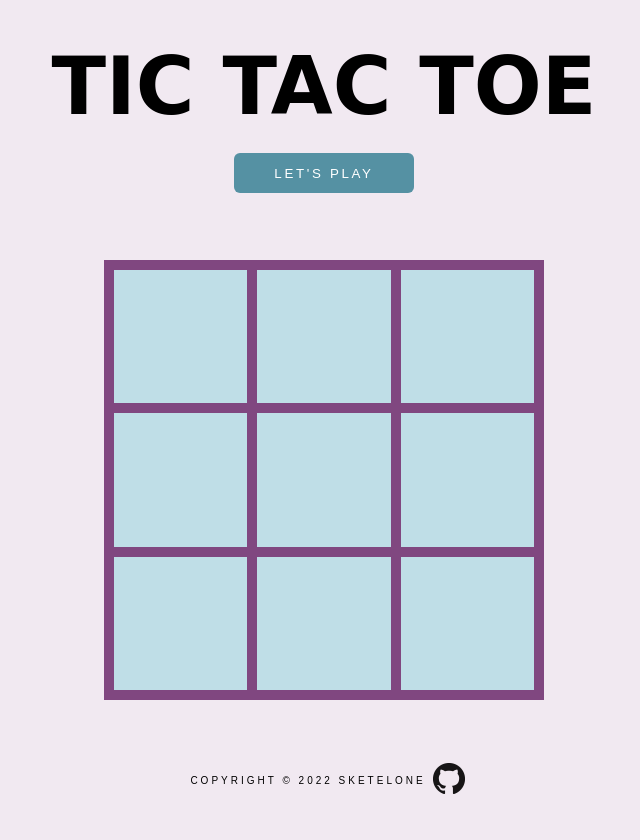
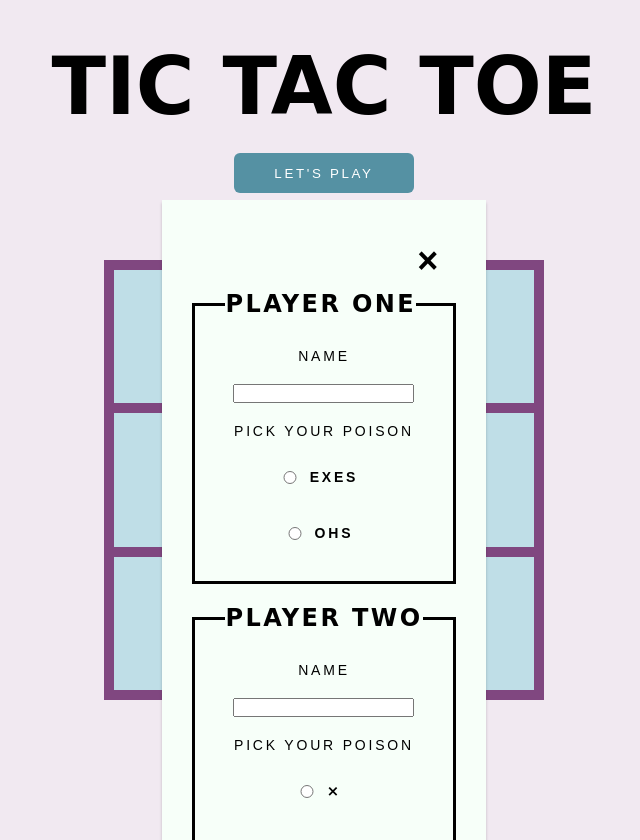
Before and after one commit to sketelone/odin-tictactoe, a plain HTML site: page index.html in a window 1280 px wide. Both pictures are taken after a click on the button "LET'S PLAY". Shown: the whole page, without its empty margins (316-956 px from the left). Drawn offline with Linux system fonts and the light colour scheme; a web font is replaced by a local one.

Commit message:
Update form

```diff
--- a/index.html
+++ b/index.html
@@ -14,7 +14,41 @@
 <body>
     <div class="header">
         TIC TAC TOE
-        <button id="start-game">LET'S PLAY</button>
+        <button id="open-form" onclick="openForm()">LET'S PLAY</button>
+    </div>
+    <div class="form-popup" id="player-form">
+        <form action="" method="">
+            <button type="button" id="close-form" onclick="closeForm()">&times;</button>
+            <fieldset class="player-one">
+                <legend>PLAYER ONE</legend>
+                <label for="name">NAME</label>
+                <input type="text" id="name" name="name" autocomplete="off" required>
+                <label>PICK YOUR POISON</label>
+                <div class="group">
+                    <input type="radio" id="radio1" name="piece1" value="X">
+                    <label for="radio1">EXES</label>
+                </div>
+                <div class="group">
+                    <input type="radio" id="radio2" name="piece1" value="O">
+                    <label for="radio2">OHS</label>
+                </div>
+            </fieldset>
+            <fieldset class="player-two">
+                <legend>PLAYER TWO</legend>
+                <label for="name">NAME</label>
+                <input type="text" id="name" name="name" autocomplete="off" required>
+                <label>PICK YOUR POISON</label>
+                <div class="group">
+                    <input type="radio" id="radio1" name="piece2" value="X">
+                    <label for="radio1">&Cross;</label>
+                </div>
+                <div class="group">
+                    <input type="radio" id="radio2" name="piece2" value="O">
+                    <label for="radio2">&bigcirc;</label>
+                </div>
+            </fieldset>
+            <button type="submit" id="submit">OK</button>
+        </form>
     </div>
     <div class="board">
         <div class="tile" id = "00"></div>
--- a/script.js
+++ b/script.js
@@ -4,10 +4,10 @@
 
 
 //create constants for referring to html elements.
-const start = document.getElementById('start-game');
+const submit = document.getElementById('submit');
 
 //when user hits start button, start the game
-start.addEventListener('click', function(event) {
+submit.addEventListener('click', function(event) {
     game.startGame();
     // displayBoard(gameBoard.getBoard());
     gameBoard.display();
@@ -105,6 +105,43 @@ const game = ((playerOne, playerTwo) => {
 
 // })();
 
+
+/*FORM CONTROLS*/
+//open form
+function openForm() {
+    document.getElementById("player-form").style.display = "block";
+}
+
+//close form
+function closeForm() {
+    document.getElementById("player-form").style.display = "none";
+}
+
+/*VALIDATION*/
+//show error if input is invalid
+function validate(i) {
+    console.log(i)
+    if (i.validity.valid) {
+        clearError(i);
+    } else {
+        showError(i);
+        return false
+    }
+}
+
+//clear errors if input is updated to be valid
+function clearError(i) {
+    var inputError = document.querySelector("." + i.name + "_error");
+    inputError.textContent = "";
+}
+
+//show validation message as error
+function showError(i) {
+    var inputError = document.querySelector("." + i.name + "_error");
+    inputError.textContent = i.validationMessage;
+}
+
+
 gameBoard.resetBoard()
 gameBoard.updateTile(0,2,"X")
 gameBoard.updateTile(1,1,"X")
--- a/style.css
+++ b/style.css
@@ -28,6 +28,55 @@ body {
     font-weight: bolder;
 }
 
+
+.form-popup {
+    display: none;
+    position: fixed;
+    top: 200px;
+    z-index: 9;
+}
+
+form {
+    display: grid;
+    gap: 20px;
+    padding:30px;
+    background-color:  #f7fff9;
+    box-shadow: 0 3px 3px rgba(0,0,0,0.2);
+}
+
+legend {
+    font-family: 'Bigelow Rules', cursive;
+    font-size: 24px;
+    font-weight:bold;
+    letter-spacing: 0.1em;
+}
+
+fieldset {
+    display: grid;
+    gap: 20px;
+    /* align-items: center; */
+    justify-items: center;
+    padding: 30px;
+    border:solid black 3px;
+}
+
+label {
+    font-size: 14px;
+    letter-spacing: 0.2em;
+}
+
+.group {
+    display: grid;
+    grid-template-columns: 20px 1fr;
+    align-items: center;
+    justify-self: center;
+}
+
+.group label {
+    font-weight: bolder;
+    padding: 10px;
+}
+
 .board {
     border: solid 10px rgb(128, 71, 128);
     grid-column: 2 / 3;
@@ -42,7 +91,15 @@ body {
     background-color: rgb(191, 222, 231);
 }
 
-
+.footer {
+    display: grid;
+    grid-template-columns: 250px auto;
+    justify-items: center;
+    align-items: center;
+    text-transform: uppercase;
+    font-size: 10px;
+    letter-spacing: 0.3em;
+}
 
 
 
@@ -62,17 +119,29 @@ button {
     letter-spacing: 0.2em;
 }
 
+#close-form {
+    padding: 10px;
+    background: transparent;
+    color: black;
+    font-weight: bold;
+    font-size: 36px;
+    align-self: end;
+    justify-self: end;
+}
+
 button:hover {
     opacity: 0.7;
 }
 
-
-.footer {
-    display: grid;
-    grid-template-columns: 250px auto;
-    justify-items: center;
-    align-items: center;
+span {
+    display:block;
+    text-align: center;
+    width:225px;
+    font-size: 10px;
+    letter-spacing: 0.2em;
+    color:red;
+    border: none;
     text-transform: uppercase;
-    font-size: 10px;
-    letter-spacing: 0.3em;
+    overflow-wrap: break-word;
+    margin-top: -40px;
 }
```
